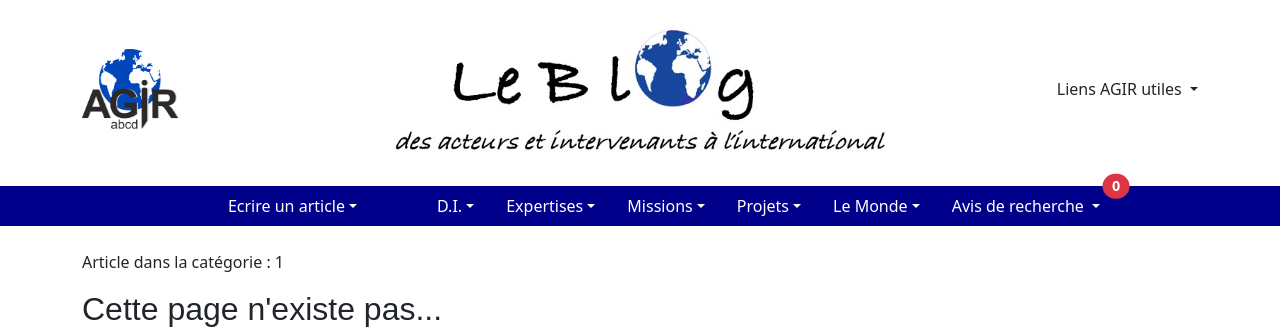
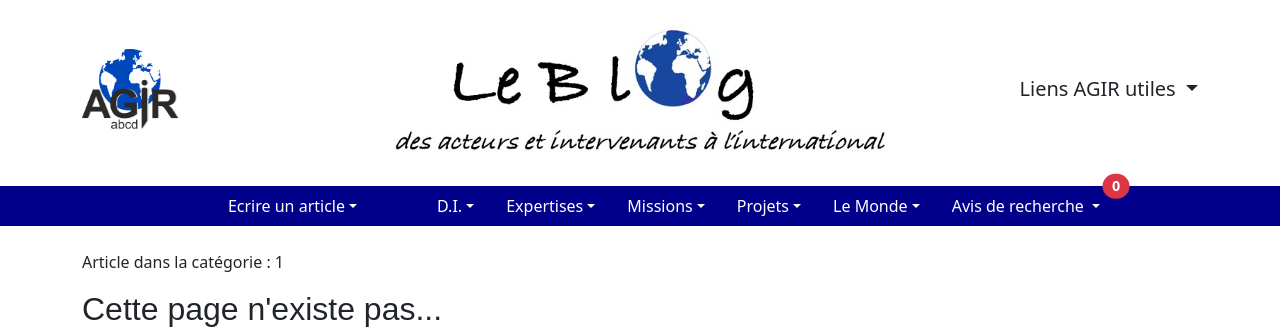
Before and after one commit to yunko006/Agir_Blog, a Django app: page /category/1 in a window 1280 px wide. Shown: the top 331 px of the page. Run offline with Django 3.2, Linux system fonts and the light colour scheme; the visitor is signed in with stand-in values (Sample User, id 1); data that the repository does not hold is empty; some libraries are stand-ins or nearby versions.

Commit message:
Update link/frontend

```diff
--- a/blog/templates/blog/links.html
+++ b/blog/templates/blog/links.html
@@ -72,7 +72,7 @@
       <li><a class="dropdown-item" href="{% url 'blog:rubrique' cat='Missions' rub_title='Interventions' %}">Interventions</a></li>
       <li><a class="dropdown-item" href="{% url 'blog:rubrique' cat='Missions' rub_title='Prospection' %}">Prospection</a></li>
       <li><a class="dropdown-item" href="{% url 'blog:rubrique' cat='Missions' rub_title='Rapports détaillés' %}">Rapports détaillés</a></li>
-      <li><a class="dropdown-item" href="{% url 'blog:rubrique' cat='Missions' rub_title='Infos pratiques Missions' %}">Liens utiles</a></li>
+      <li><a class="dropdown-item" href="{% url 'blog:rubrique' cat='Missions' rub_title='Infos pratiques Missions' %}">Infos pratiques</a></li>
     </ul>
   </li>
   <li class="nav-item dropdown">
--- a/blog/templates/blog/navbar.html
+++ b/blog/templates/blog/navbar.html
@@ -18,7 +18,7 @@
       </div>
 
         <div class="col-md-3 text-end">
-          <a href="#" class="d-block link-dark text-decoration-none dropdown-toggle" id="dropdownUser2" data-bs-toggle="dropdown" aria-expanded="false">
+          <a href="#" class="d-block link-dark text-decoration-none dropdown-toggle fs-5" id="dropdownUser2" data-bs-toggle="dropdown" aria-expanded="false">
             <span>Liens AGIR utiles</span>
           </a>
           <ul class="dropdown-menu text-small shadow" aria-labelledby="dropdownUser2">
```
